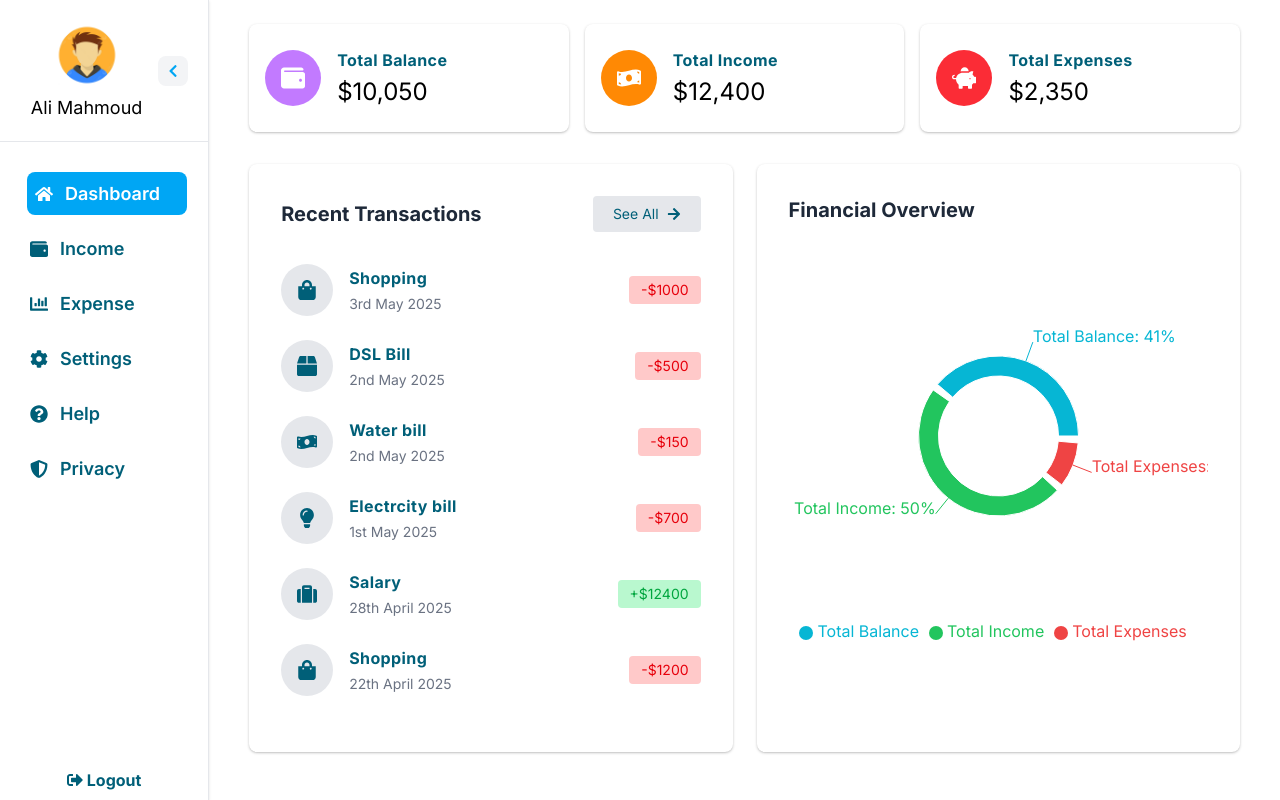
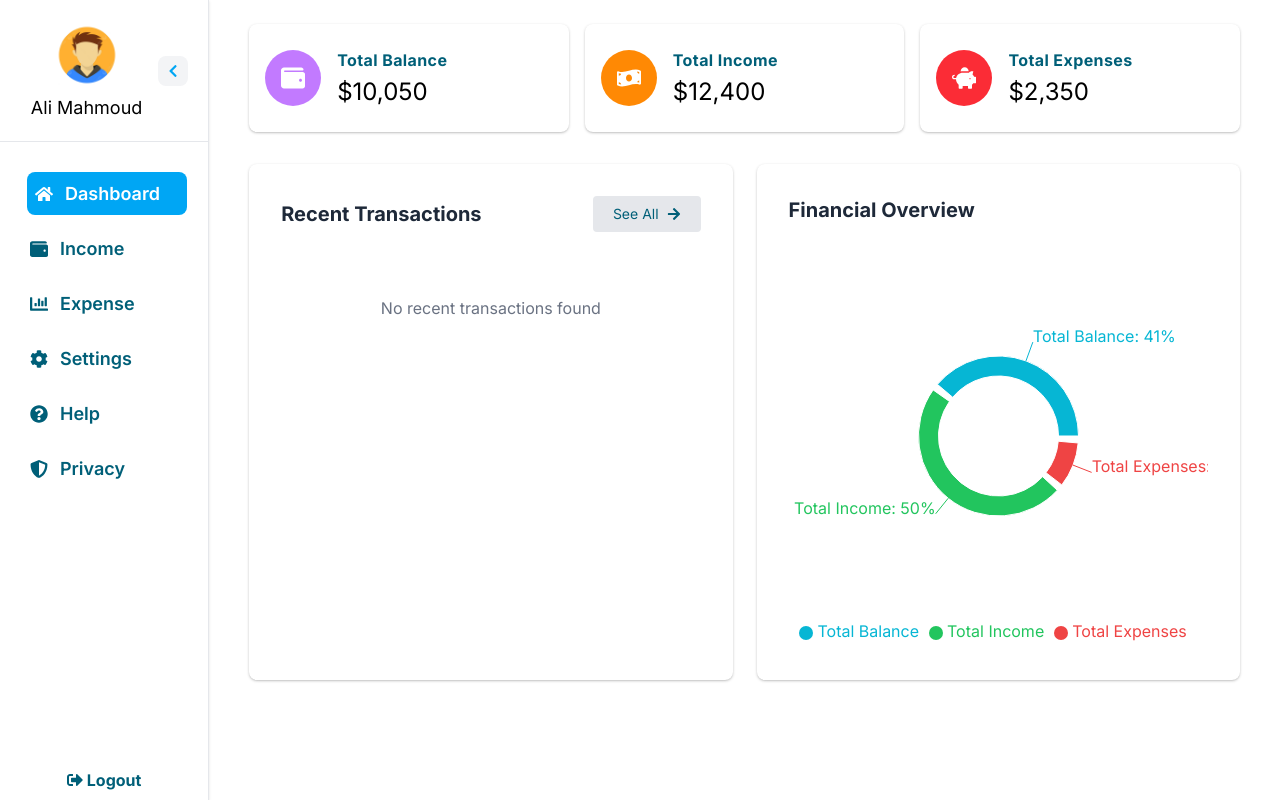
Before and after one commit to AliMahmoud26/Expense-Tracker-Application, a Next.js app: page /dashboard in a window 1280 px wide. Built offline with nearby package versions, Linux system fonts and the light colour scheme.

Commit message:
updating the dashboard page with the recent transactions added in the income and expense pages

```diff
--- a/src/app/dashboard/page.jsx
+++ b/src/app/dashboard/page.jsx
@@ -1,10 +1,42 @@
 'use client';
 import { FaArrowRight, FaWallet } from 'react-icons/fa';
-import { dashboardData, recentTransactions, pieChartData } from '../data/Data';
+import { dashboardData, pieChartData } from '../data/Data';
 import PieChartComponent from '../components/PieChart';
 import Link from 'next/link';
+import { useEffect, useState } from 'react';
 
 const Dashboard = () => {
+  const [recentTransactions, setRecentTransactions] = useState([]);
+
+  // Load transactions from localStorage
+  useEffect(() => {
+    const loadTransactions = () => {
+      const incomeSources = JSON.parse(localStorage.getItem('incomeSources')) || [];
+      const expenseSources = JSON.parse(localStorage.getItem('expenseSources')) || [];
+
+      // Combine and sort by date (newest first)
+      const allTransactions = [...incomeSources, ...expenseSources]
+        .map(transaction => ({
+          ...transaction,
+          // Add type for styling
+          type: transaction.type || (transaction.textBgColor?.includes('red') ? 'expense' : 'income')
+        }))
+        .sort((a, b) => new Date(b.date) - new Date(a.date))
+        .slice(0, 5); // Get only the 5 most recent
+
+      setRecentTransactions(allTransactions);
+    };
+
+    loadTransactions();
+
+    // Add event listener for storage changes
+    window.addEventListener('storage', loadTransactions);
+
+    return () => {
+      window.removeEventListener('storage', loadTransactions);
+    };
+  }, []);
+
   return (
     <main className="w-full px-4 mx-auto max-w-[1800px]">
       {/* Stats Cards Section */}
@@ -31,13 +63,14 @@ const Dashboard = () => {
         <div className="w-full lg:w-[49%] bg-white shadow-sm shadow-black/20 p-8 rounded-lg">
           <div className="flex justify-between items-center mb-8">
             <h1 className='font-bold text-xl text-gray-800'>Recent Transactions</h1>
-            <Link href='/dashboard/income'>
+            <Link href='/dashboard/transactions'>
               <button className='flex items-center gap-2 bg-gray-200 rounded-sm py-2 px-5 text-sm text-cyan-800 cursor-pointer'>
                 See All <FaArrowRight />
               </button>
             </Link>
           </div>
-          {recentTransactions.map((transaction) => (
+          {recentTransactions.length > 0 ? (
+            recentTransactions.map((transaction) => (
               <div
                 className={`flex justify-between items-center gap-4 mb-6 ${transaction.type || ''}`}
                 key={transaction.id}
@@ -52,10 +85,15 @@ const Dashboard = () => {
                   </div>
                 </div>
                 <p className={`py-1 px-3 rounded-sm text-sm ${transaction.textBgColor || ''} ${transaction.textColor || ''}`}>
-                {transaction.amount.toLocaleString()}
+                  ${transaction.amount.toLocaleString()}
                 </p>
               </div>
-          ))}
+            ))
+          ) : (
+            <div className="text-center py-8 text-gray-500">
+              No recent transactions found
+            </div>
+          )}
         </div>
 
         {/* Pie Chart Component */}
```
Lines whose indentation alone changed are shown as unchanged.
